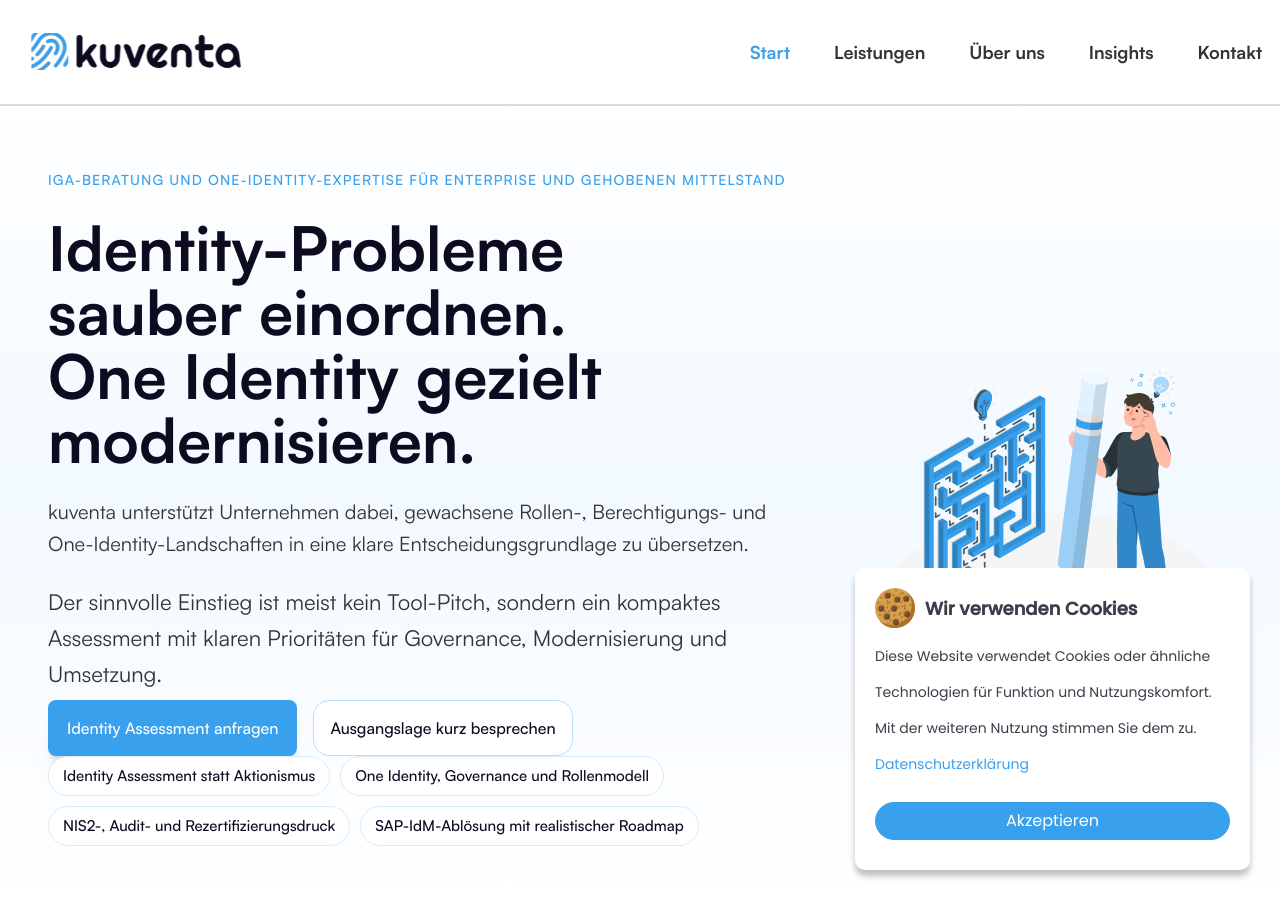
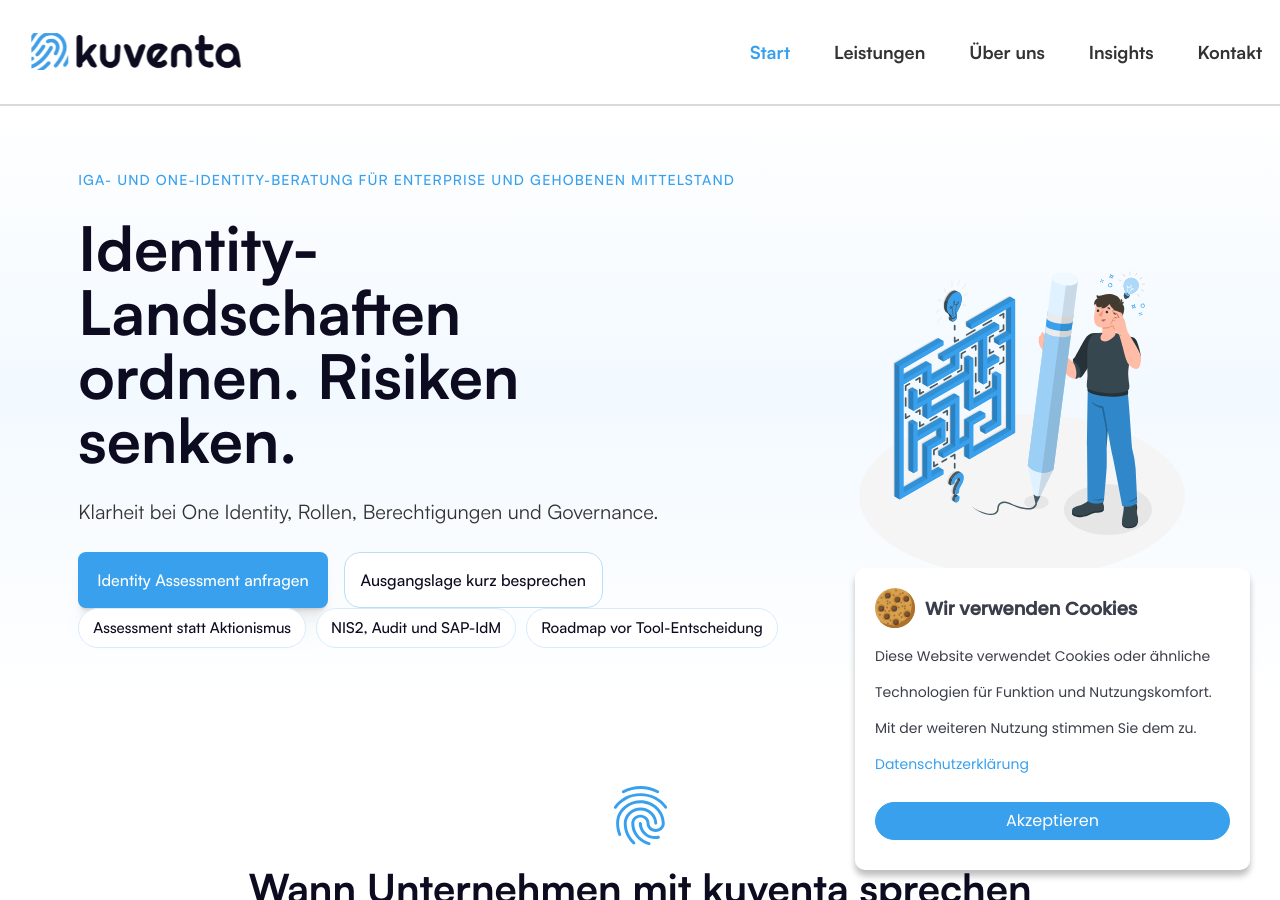
Before and after one commit to kuventa-GmbH/kuventa-website, a Jekyll site: the page built from index.md, in a window 1280 px wide and 900 px high. Built offline with Jekyll 4.4.1, drawn with Linux system fonts in a browser that asks for light colours.

Commit message:
home: tighten hero copy and spacing

```diff
--- a/_data/home.yml
+++ b/_data/home.yml
@@ -8,16 +8,14 @@ cta_system:
   note: "Sie sprechen direkt mit Dennis Kürschner, nicht mit Vertrieb oder Assistenz."
 
 hero:
-  kicker: "IGA-Beratung und One-Identity-Expertise für Enterprise und gehobenen Mittelstand"
-  title: "Identity-Probleme sauber einordnen. One Identity gezielt modernisieren."
-  text: "kuventa unterstützt Unternehmen dabei, gewachsene Rollen-, Berechtigungs- und One-Identity-Landschaften in eine klare Entscheidungsgrundlage zu übersetzen."
-  support: "Der sinnvolle Einstieg ist meist kein Tool-Pitch, sondern ein kompaktes Assessment mit klaren Prioritäten für Governance, Modernisierung und Umsetzung."
+  kicker: "IGA- und One-Identity-Beratung für Enterprise und gehobenen Mittelstand"
+  title: "Identity-Landschaften ordnen. Risiken senken."
+  text: "Klarheit bei One Identity, Rollen, Berechtigungen und Governance."
   hide_cta_note: true
   triggers:
-    - "Identity Assessment statt Aktionismus"
-    - "One Identity, Governance und Rollenmodell"
-    - "NIS2-, Audit- und Rezertifizierungsdruck"
-    - "SAP-IdM-Ablösung mit realistischer Roadmap"
+    - "Assessment statt Aktionismus"
+    - "NIS2, Audit und SAP-IdM"
+    - "Roadmap vor Tool-Entscheidung"
   image: "/assets/img/illustrations/home/path.svg"
   image_alt: "Illustration einer modernen Identity-Architektur"
 
```
Also changed, not shown: assets/css/site.scss (+49 -40 lines).
